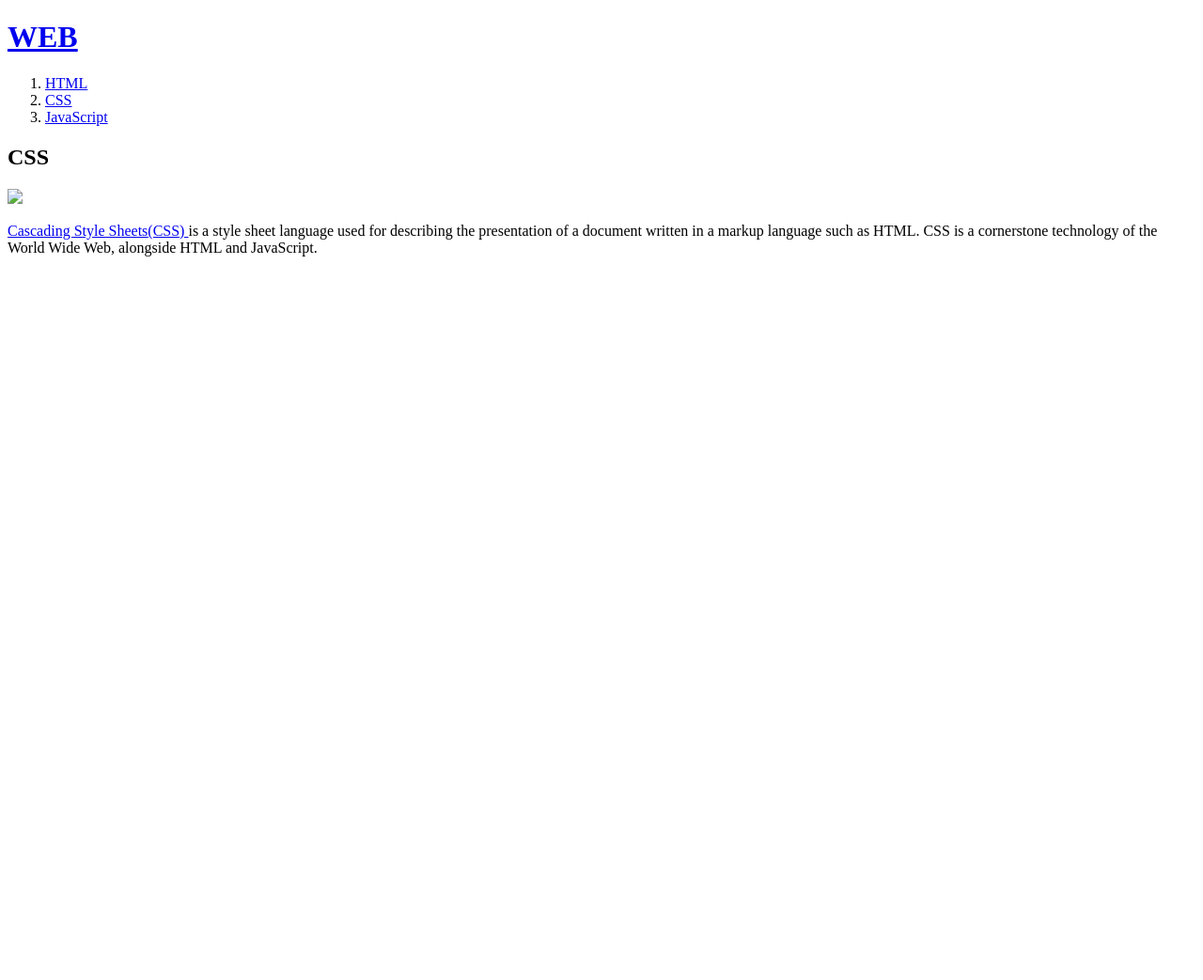
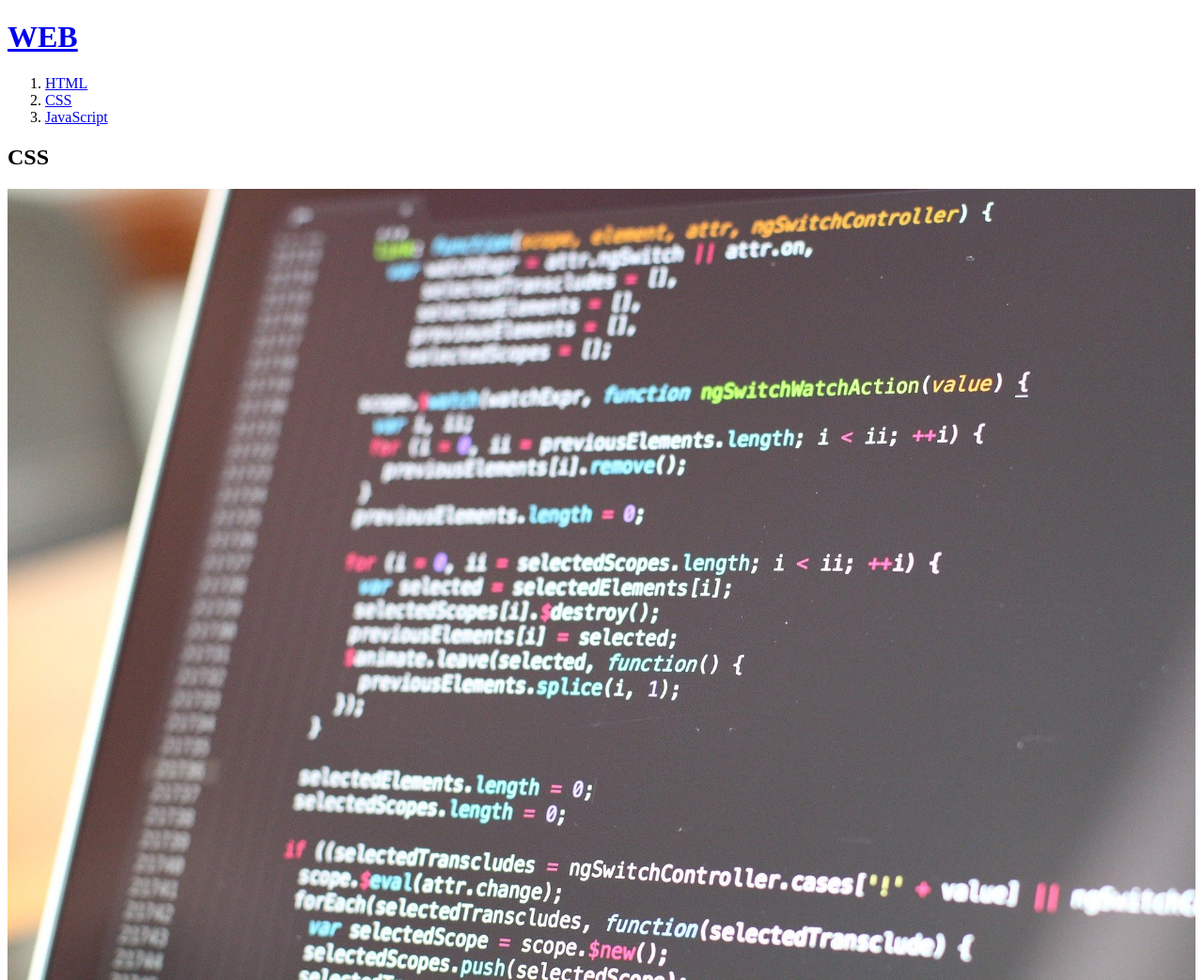
Before and after one commit to soyoung2022/Inflearn, a plain HTML site: page 2.html in a window 1280 px wide. Shown: the top 1043 px of the page at 94% size. Before the commit the page ends 800 px from the top, so only its background shows below. Drawn offline with Linux system fonts and the light colour scheme.

Commit message:
update img src2
change src cause it didn't show in github page site!

```diff
--- a/2.html
+++ b/2.html
@@ -14,7 +14,7 @@
         <li><a href="3.html">JavaScript</a></li>
     </ol>
     <h2>CSS</h2>
-    <img src="coding.jpg" width="100%">
+    <img src="./img/coding.jpg" width="100%">
     <p><a href="https://www.w3schools.com/css/css_exam.asp" title="CSS certification" target="_blank">Cascading Style Sheets(CSS) </a>is a style sheet language used for describing the presentation of a document written in a markup language such as HTML. CSS is a cornerstone technology of the World Wide Web, alongside HTML and JavaScript.</p>
     <p></p>
 </body>
```
